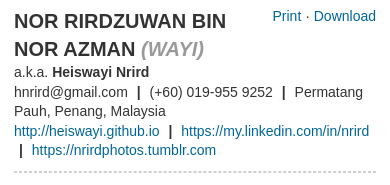
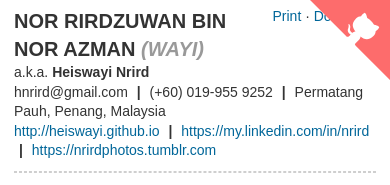
Before and after one commit to x-axis/heiswayi.github.io, a Jekyll site: the page built from resume.html, in a window 390 px wide. Shown: the top 185 px of the page. Built offline with Jekyll 4.4.1, drawn with Linux system fonts in a browser that asks for light colours; some web fonts are replaced; Markdown is read by kramdown in place of the engine named in the settings.

Commit message:
Change GitHub Corner

```diff
--- a/resume.html
+++ b/resume.html
@@ -232,7 +232,7 @@
 
 <body>
 
-  <a class="fork-me-button" href="https://github.com/heiswayi"><img style="z-index: 9999; position: absolute; top: 0; right: 0; border: 0;" src="https://camo.githubusercontent.com/365986a132ccd6a44c23a9169022c0b5c890c387/68747470733a2f2f73332e616d617a6f6e6177732e636f6d2f6769746875622f726962626f6e732f666f726b6d655f72696768745f7265645f6161303030302e706e67" alt="Fork me on GitHub" data-canonical-src="https://s3.amazonaws.com/github/ribbons/forkme_right_red_aa0000.png"></a>
+  <a href="https://github.com/heiswayi" class="github-corner"><svg width="80" height="80" viewBox="0 0 250 250" style="fill:#FD6C6C; color:#fff; position: absolute; top: 0; border: 0; right: 0;"><path d="M0,0 L115,115 L130,115 L142,142 L250,250 L250,0 Z"></path><path d="M128.3,109.0 C113.8,99.7 119.0,89.6 119.0,89.6 C122.0,82.7 120.5,78.6 120.5,78.6 C119.2,72.0 123.4,76.3 123.4,76.3 C127.3,80.9 125.5,87.3 125.5,87.3 C122.9,97.6 130.6,101.9 134.4,103.2" fill="currentColor" style="transform-origin: 130px 106px;" class="octo-arm"></path><path d="M115.0,115.0 C114.9,115.1 118.7,116.5 119.8,115.4 L133.7,101.6 C136.9,99.2 139.9,98.4 142.2,98.6 C133.8,88.0 127.5,74.4 143.8,58.0 C148.5,53.4 154.0,51.2 159.7,51.0 C160.3,49.4 163.2,43.6 171.4,40.1 C171.4,40.1 176.1,42.5 178.8,56.2 C183.1,58.6 187.2,61.8 190.9,65.4 C194.5,69.0 197.7,73.2 200.1,77.6 C213.8,80.2 216.3,84.9 216.3,84.9 C212.7,93.1 206.9,96.0 205.4,96.6 C205.1,102.4 203.0,107.8 198.3,112.5 C181.9,128.9 168.3,122.5 157.7,114.1 C157.9,116.9 156.7,120.9 152.7,124.9 L141.0,136.5 C139.8,137.7 141.6,141.9 141.8,141.8 Z" fill="currentColor" class="octo-body"></path></svg></a><style>.github-corner:hover .octo-arm{animation:octocat-wave 560ms ease-in-out}@keyframes octocat-wave{0%,100%{transform:rotate(0)}20%,60%{transform:rotate(-25deg)}40%,80%{transform:rotate(10deg)}}@media (max-width:500px){.github-corner:hover .octo-arm{animation:none}.github-corner .octo-arm{animation:octocat-wave 560ms ease-in-out}}</style>
 
   <div id="resume">
 		<div class="print-download"><a href="javascript:window.print()">Print</a> &middot; <a href="#">Download</a></div>
```
